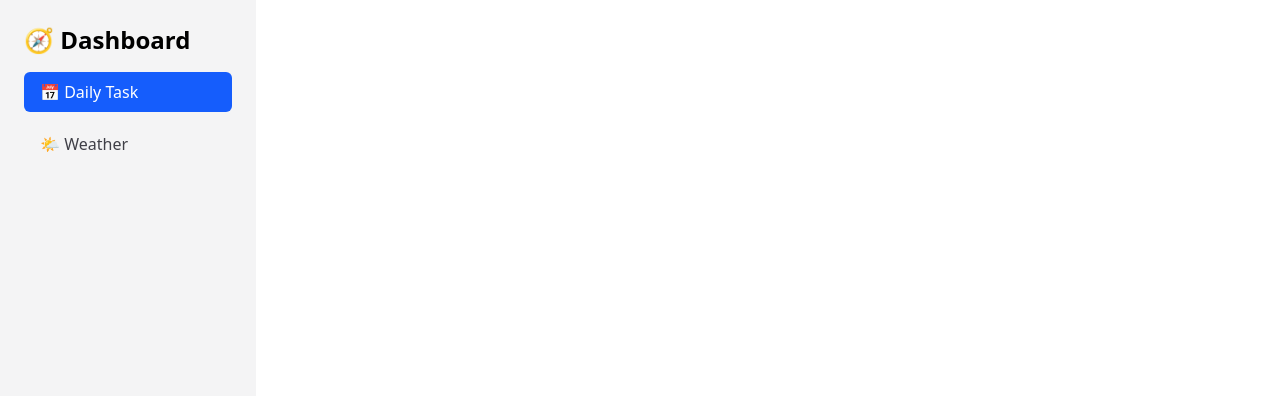
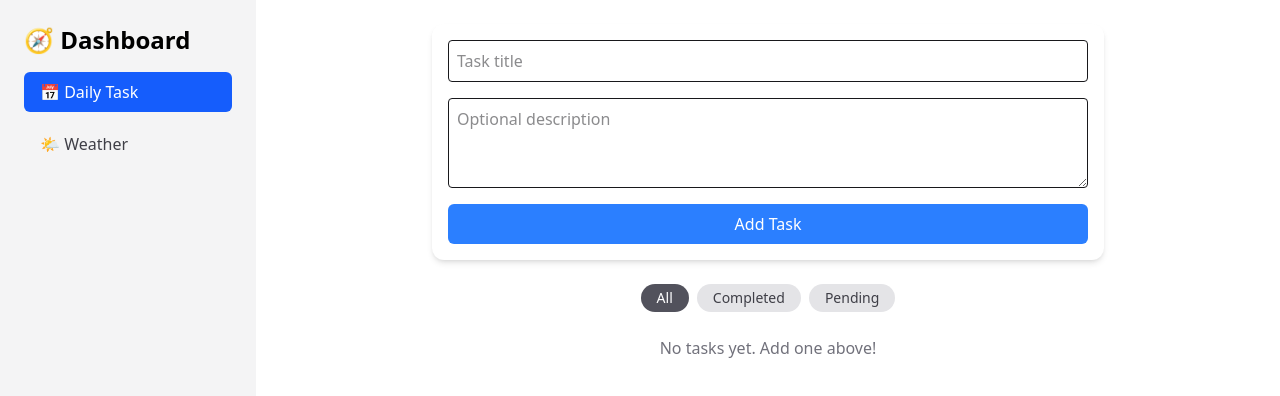
Before and after one commit to md-mostafa/daily-dashboard, a React (Vite) app: page / in a window 1280 px wide. Shown: the top 396 px of the page. Built offline with nearby package versions, Linux system fonts and the light colour scheme.

Commit message:
feat: completed dashboard layout

```diff
--- a/src/App.tsx
+++ b/src/App.tsx
@@ -1,17 +1,15 @@
 import { BrowserRouter, Route, Routes } from "react-router-dom";
-import AddTaskForm from "./features/tasks/components/AddTaskForm";
-import TaskFilterToggle from "./features/tasks/components/TaskFilterToggle";
-import TaskList from "./features/tasks/components/TaskList";
-import WeatherWidget from "./features/weather/WeatherWidget";
 import DashboardLayout from "./layout/DashboardLayout";
+import DailyTasksPage from "./pages/DailyTasksPage";
+import WeatherPage from "./pages/WeatherPage";
 
 export default function App() {
   return (
     <BrowserRouter>
       <Routes>
         <Route path="/" element={<DashboardLayout />} >
-          {/* <Route index element={<DailyTaskPage />} />
-          <Route path="weather" element={<WeatherPage />} /> */}
+          <Route index element={<DailyTasksPage />} />
+          <Route path="weather" element={<WeatherPage />} />
         </ Route>
       </Routes>
     </BrowserRouter>
--- /dev/null
+++ b/src/pages/DailyTasksPage.tsx
@@ -0,0 +1,13 @@
+import AddTaskForm from "../features/tasks/components/AddTaskForm";
+import TaskFilterToggle from "../features/tasks/components/TaskFilterToggle";
+import TaskList from "../features/tasks/components/TaskList";
+
+export default function DailyTasksPage() {
+    return (
+        <div className="max-w-2xl mx-auto space-y-6">
+            <AddTaskForm />
+            <TaskFilterToggle />
+            <TaskList />
+        </div>
+    )
+}
--- /dev/null
+++ b/src/pages/WeatherPage.tsx
@@ -0,0 +1,9 @@
+import WeatherWidget from "../features/weather/WeatherWidget";
+
+export default function WeathePage() {
+    return (
+        <div className="max-w-sm mx-auto">
+            <WeatherWidget />
+        </div>
+    )
+}
```
